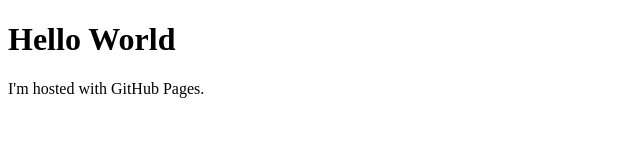
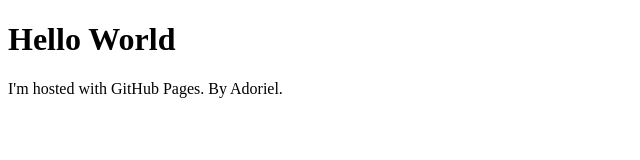
Before and after one commit to Adoriel/adoriel.github.io, a plain HTML site: page index.html in a window 1280 px wide. Shown: the full height of the page, 0-640 px from the left. Drawn offline with Linux system fonts and the light colour scheme.

Commit message:
Inital Commit

```diff
--- a/index.html
+++ b/index.html
@@ -2,6 +2,6 @@
 <html>
   <body>
       <h1>Hello World</h1>
-      <p>I'm hosted with GitHub Pages.</p>
+      <p>I'm hosted with GitHub Pages. By Adoriel.</p>
     </body>
 </html>
```
